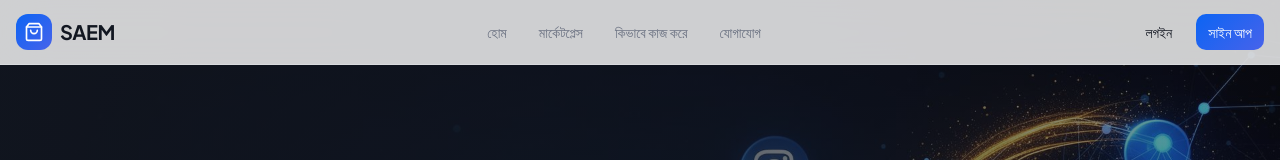
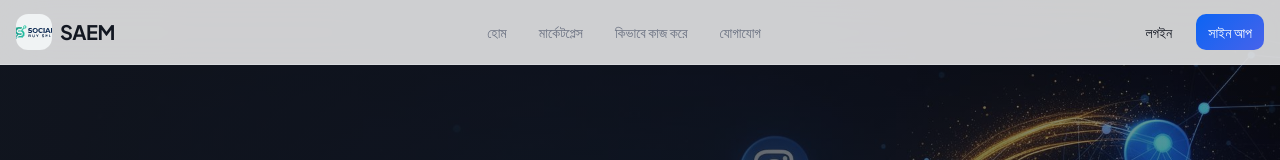
Before and after one commit to page-host/buysellbd-connect, a React (Vite) app: page / in a window 1280 px wide. Shown: the top 160 px of the page. Built offline with nearby package versions, Linux system fonts and the light colour scheme; the HTML template or start-up script is replaced by a standard one.

Commit message:
Update Navbar.tsx

```diff
--- a/src/components/Navbar.tsx
+++ b/src/components/Navbar.tsx
@@ -7,6 +7,7 @@ import { useAuth } from "@/hooks/useAuth";
 import { supabase } from "@/integrations/supabase/client";
 import { Avatar, AvatarImage, AvatarFallback } from "@/components/ui/avatar";
 import { Popover, PopoverContent, PopoverTrigger } from "@/components/ui/popover";
+import logo from "@/assets/logo.svg";
 
 const navLinks = [
   { label: "হোম", href: "/" },
@@ -115,9 +116,11 @@ export function Navbar() {
     <nav className="fixed top-0 left-0 right-0 z-50 bg-card/80 backdrop-blur-xl border-b border-border/50">
       <div className="container mx-auto flex items-center justify-between h-16 px-4">
         <Link to="/" className="flex items-center gap-2">
-          <div className="w-9 h-9 rounded-lg gradient-primary flex items-center justify-center">
-            <ShoppingBag className="w-5 h-5 text-primary-foreground" />
-          </div>
+          <img
+            src={logo}
+            alt="SAEM Logo"
+            className="w-9 h-9 rounded-lg object-cover"
+          />
           <span className="text-xl font-bold text-foreground tracking-tight">SAEM</span>
         </Link>
 
```
